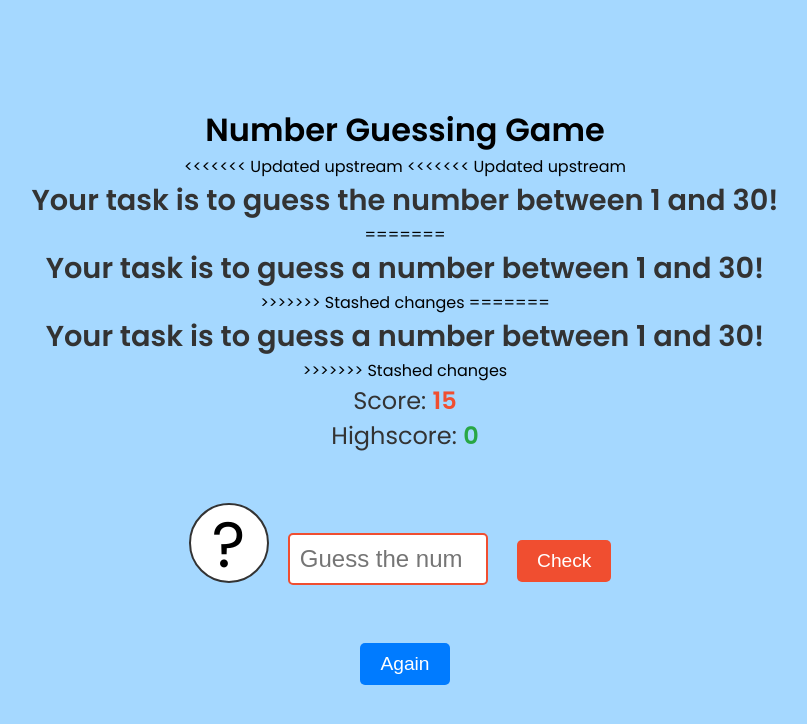
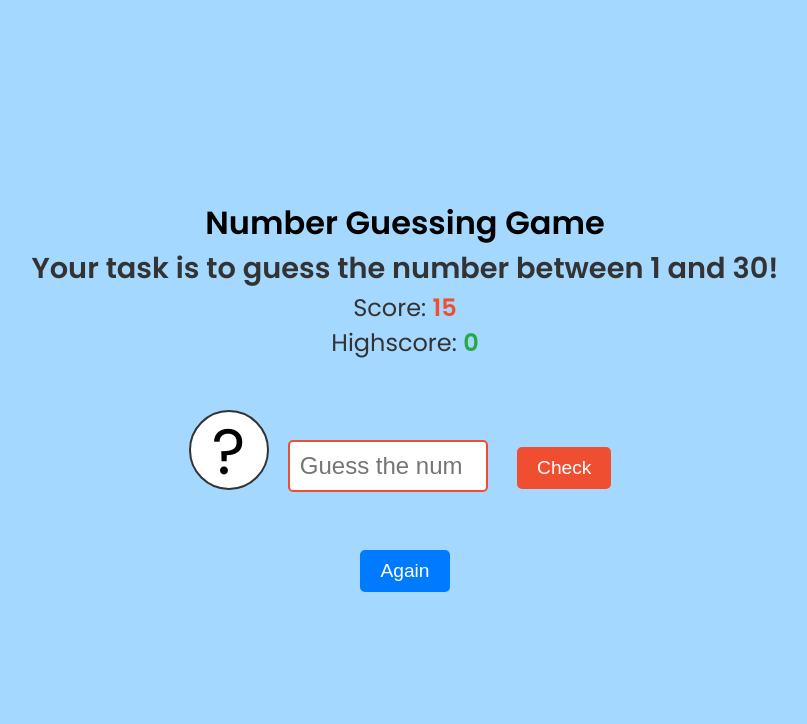
Before and after one commit to gaalr/Number-Guessing-Game, a plain HTML site: page index.html in a window 1280 px wide. Shown: the whole page, without its empty margins (235-1042 px from the left). Drawn offline with Linux system fonts and the light colour scheme.

Commit message:
Update index.html

```diff
--- a/index.html
+++ b/index.html
@@ -16,17 +16,9 @@
 				<!-- Main header with the title of the game -->
 				<h1>Number Guessing Game</h1>
 				<!-- Message displayed in different stages of the game -->
-<<<<<<< Updated upstream
-<<<<<<< Updated upstream
 				<p class="message">
 					Your task is to guess the number between 1 and 30!
 				</p>
-=======
-				<p class="message">Your task is to guess a number between 1 and 30!</p>
->>>>>>> Stashed changes
-=======
-				<p class="message">Your task is to guess a number between 1 and 30!</p>
->>>>>>> Stashed changes
 			</header>
 			<main class="main">
 				<!-- Section for showing the current score and high score -->
```
